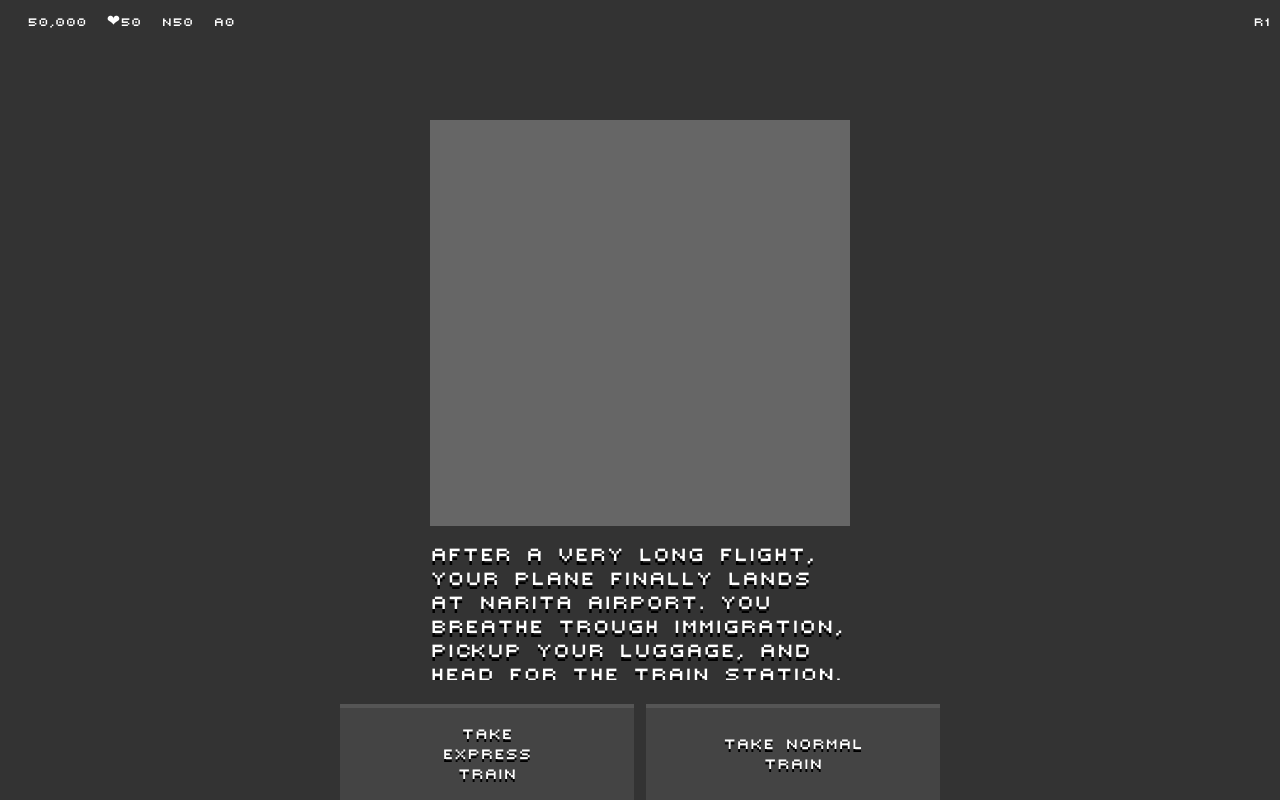
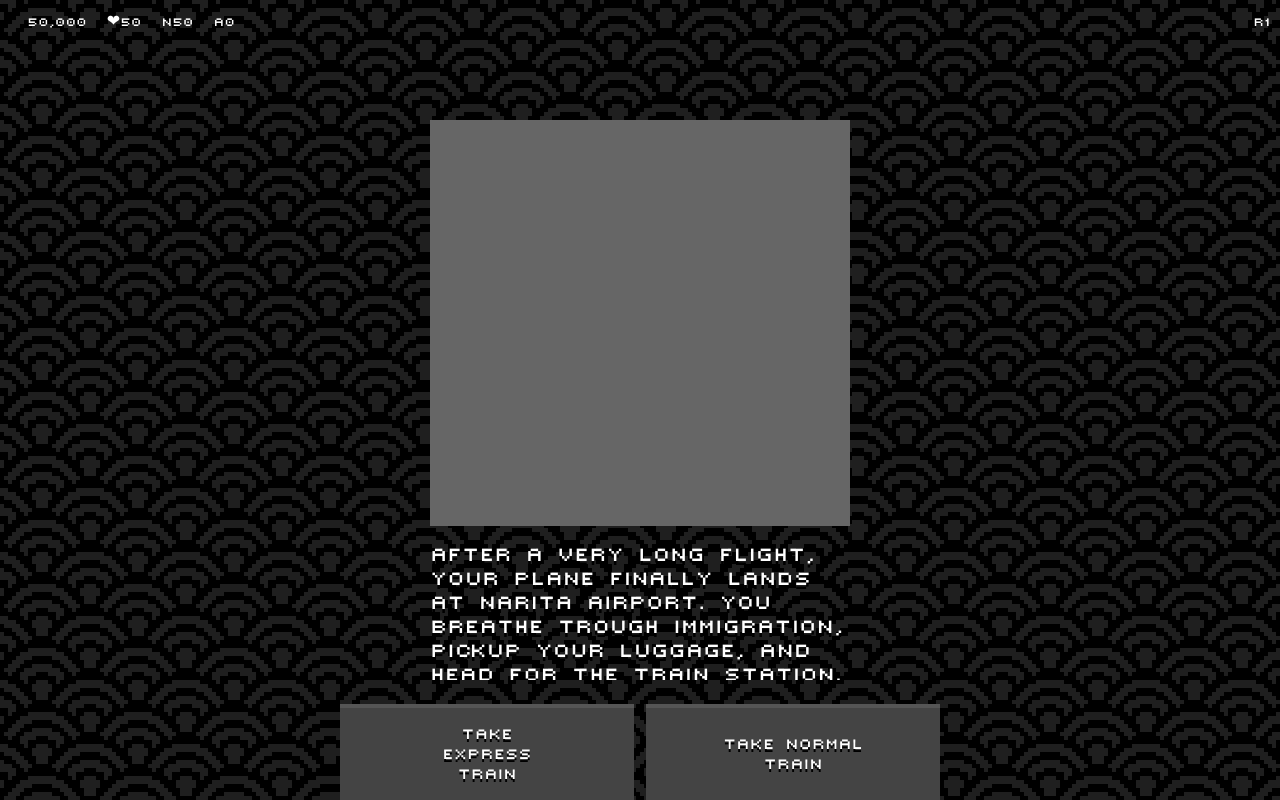
Before and after one commit to remka/Quest, a PHP site: page / in a window 1280 px wide. Run offline with PHP 8.4, Linux system fonts and the light colour scheme.

Commit message:
CSS image background

```diff
--- a/css/main.css
+++ b/css/main.css
@@ -19,7 +19,7 @@ html, body {
   font-family: 'Hello', Arial, Sans;
   font-weight: normal;
   font-style: normal;
-  background: #333;
+  background: url(../images/bg-01.png) repeat 0 0;
   font-size: 16px;
   line-height: 24px;
   text-rendering: optimizeLegibility;
```
